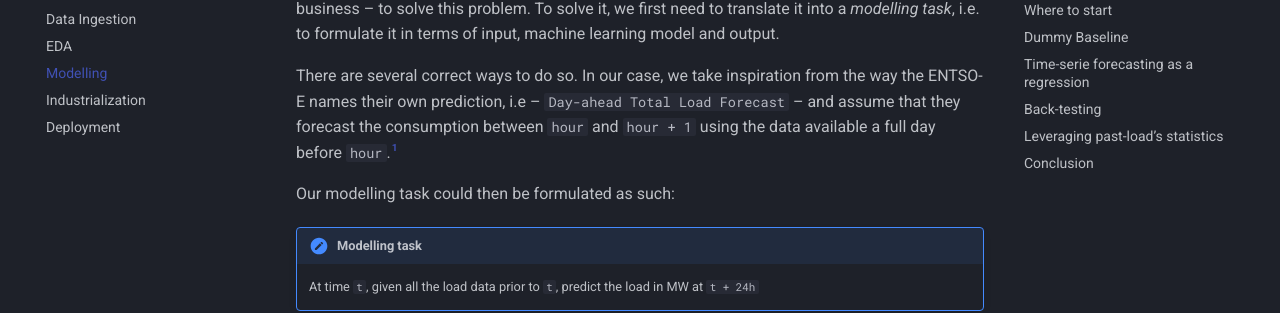
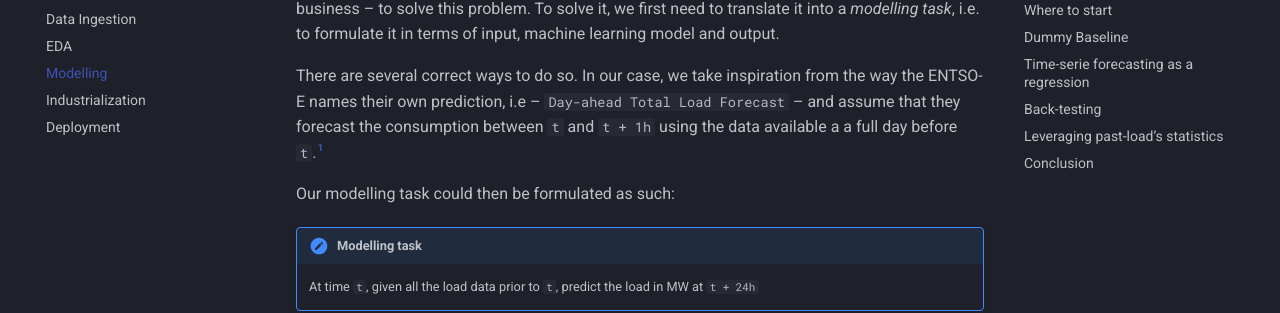
Before and after one commit to arthurgassner/swissenergy-frontend, an MkDocs documentation site: the page built from docs/modelling.md, in a window 1280 px wide and 900 px high, scrolled down 395 px. Shown: the part 143-456 px from the top of the window. Built offline with MkDocs 1.6.1 and Material for MkDocs 9.7.7, drawn with Linux system fonts in a browser that asks for light colours; a script that is not in the unit is left out; comment, search, counter and statistics services are not loaded; some of the changed text lies outside the part shown.

Commit message:
Improve Modelling

```diff
--- a/docs/modelling.md
+++ b/docs/modelling.md
@@ -17,7 +17,7 @@
 To solve it, we first need to translate it into a _modelling task_, i.e. to formulate it in terms of input, machine learning model and output.
 
 There are several correct ways to do so.
-In our case, we take inspiration from the way the ENTSO-E names their own prediction, i.e -- `Day-ahead Total Load Forecast` -- and assume that they forecast the consumption between `hour` and `hour + 1` using the data available a full day before `hour`.[^1]
+In our case, we take inspiration from the way the ENTSO-E names their own prediction, i.e -- `Day-ahead Total Load Forecast` -- and assume that they forecast the consumption between `t` and `t + 1h` using the data available a a full day before `t`.[^1]
 
 [^1]: As I would figure out later, forecasts are usually added to the ENTSO-E website in bulk, at 05:41 in the morning. Still, we picked this approach and are sticking with it. It is interesting to note that I _assumed_ that's how they generated their predictions, and should have asked them directly via email -- as outlined in the motivation part of this writeup.
 
@@ -127,6 +127,13 @@
 
 ## Dummy Baseline
 
+Back to our wrangled dataset:
+
+<figure markdown="span">
+  ![Image title](assets/modelling/df_wrangling.png){ width="50%" }
+  <figcaption>Our data model.</figcaption>
+</figure>
+
 We'll start with the following dummy baseline:
 
 !!! note "Dummy baseline"
@@ -134,7 +141,7 @@
 
 Approaching our problem like this yields the following results over the past month:
 
-
+TODO INSERT PLOT
 
 <center>
 
```
